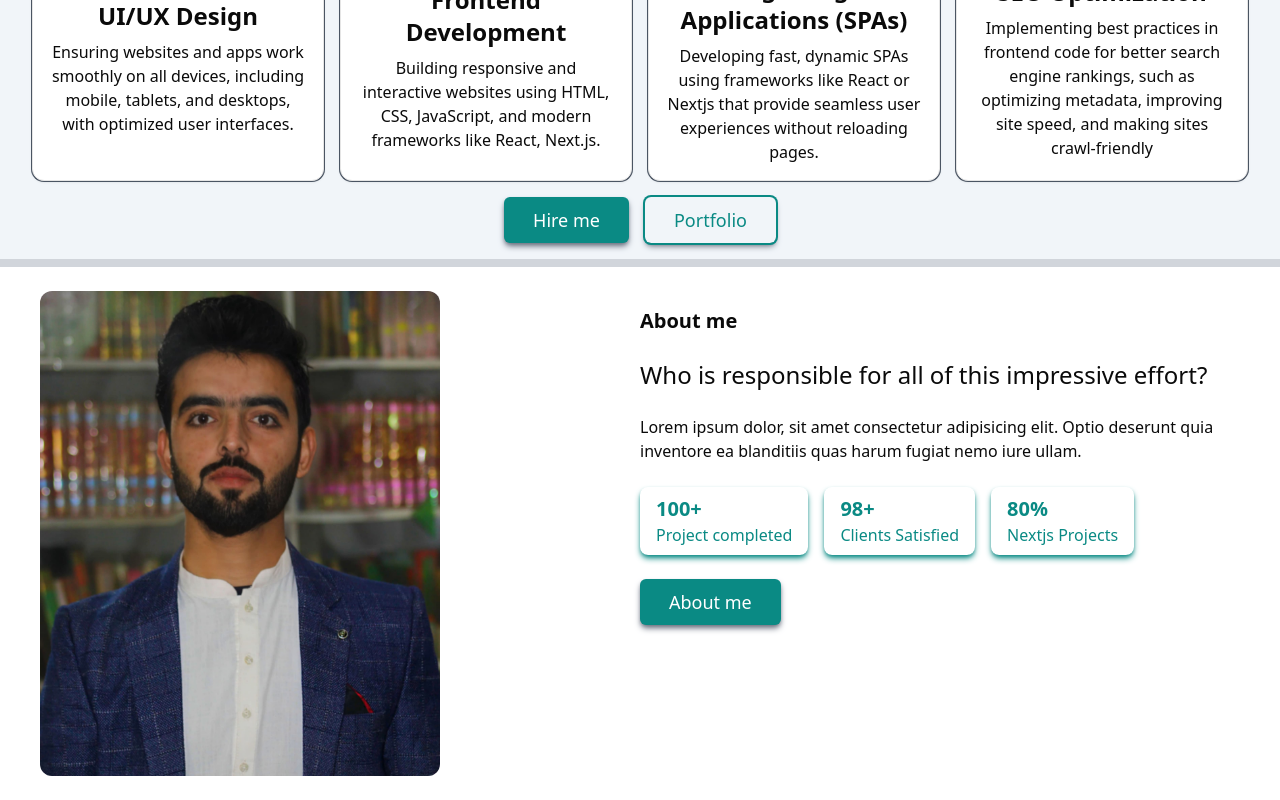
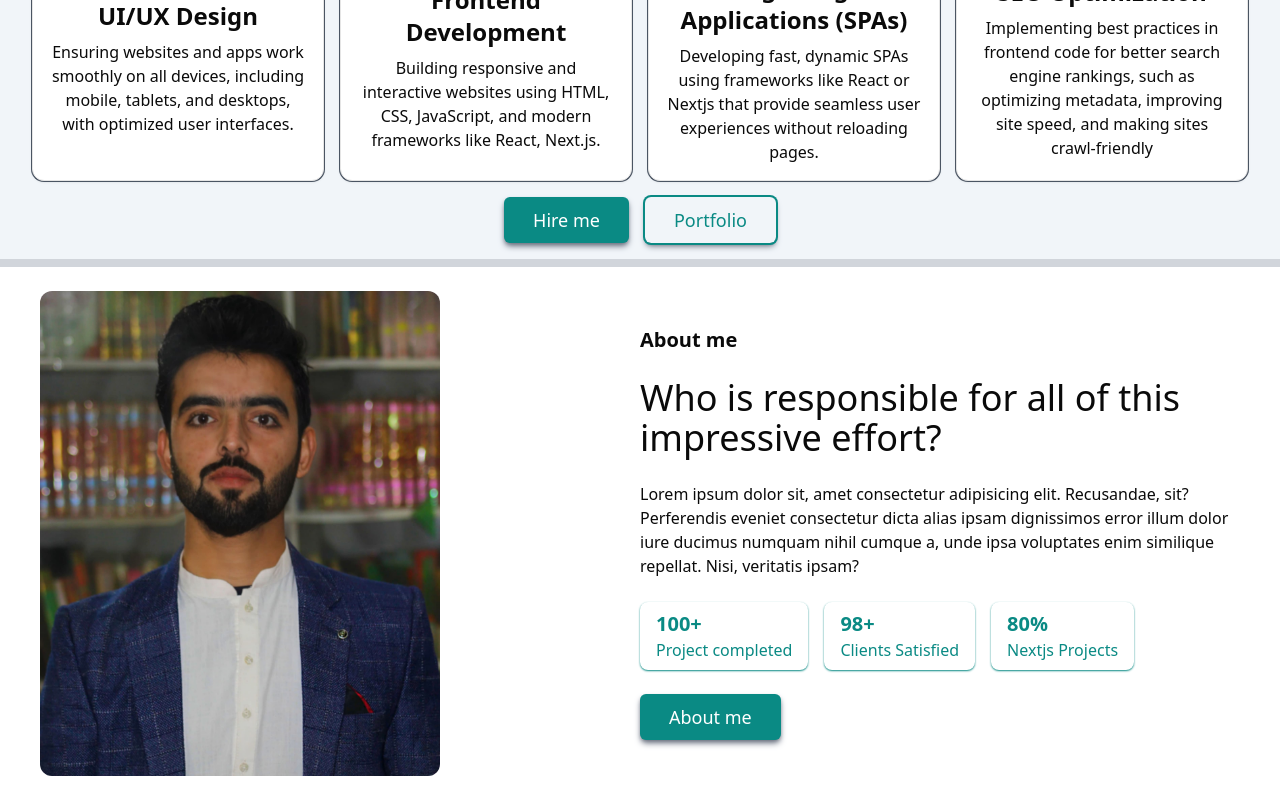
Before and after one commit to iamasadshah/my-portfolio, a Next.js app: page / in a window 1280 px wide. Shown: the part 1101-1901 px from the top of the page. Built offline with nearby package versions, Linux system fonts and the light colour scheme.

Commit message:
About me page completed

```diff
--- a/src/app/components/About-me.tsx
+++ b/src/app/components/About-me.tsx
@@ -14,13 +14,14 @@ const About = () => {
       </div>
       <div className="text-div text-center py-4 flex flex-col space-y-2 lg:items-start lg:text-start lg:space-y-6">
         <p className="text-xl font-semibold">About me</p>
-        <h3 className="text-2xl">
+        <h3 className="text-2xl lg:text-4xl">
           Who is responsible for all of this impressive effort?
         </h3>
         <p>
-          Lorem ipsum dolor, sit amet consectetur adipisicing elit. Optio
-          deserunt quia inventore ea blanditiis quas harum fugiat nemo iure
-          ullam.
+          Lorem ipsum dolor sit, amet consectetur adipisicing elit. Recusandae,
+          sit? Perferendis eveniet consectetur dicta alias ipsam dignissimos
+          error illum dolor iure ducimus numquam nihil cumque a, unde ipsa
+          voluptates enim similique repellat. Nisi, veritatis ipsam?
         </p>
         <div className="card-div text-primary1">
           <div className=" cards">
--- a/src/app/globals.css
+++ b/src/app/globals.css
@@ -88,12 +88,12 @@ html::-webkit-scrollbar {
     @apply animate-pulse;
   }
   .About {
-    @apply flex flex-col justify-center items-center lg:grid lg:grid-cols-2 lg:items-start;
+    @apply flex flex-col justify-center items-center lg:grid lg:grid-cols-2;
   }
   .card-div {
     @apply flex flex-col space-y-4 lg:flex-row lg:space-y-0 lg:space-x-4;
   }
   .cards {
-    @apply rounded-lg py-2 px-4 shadow-md shadow-primary1;
+    @apply rounded-lg py-2 px-4 shadow-sm shadow-primary1;
   }
 }
```
